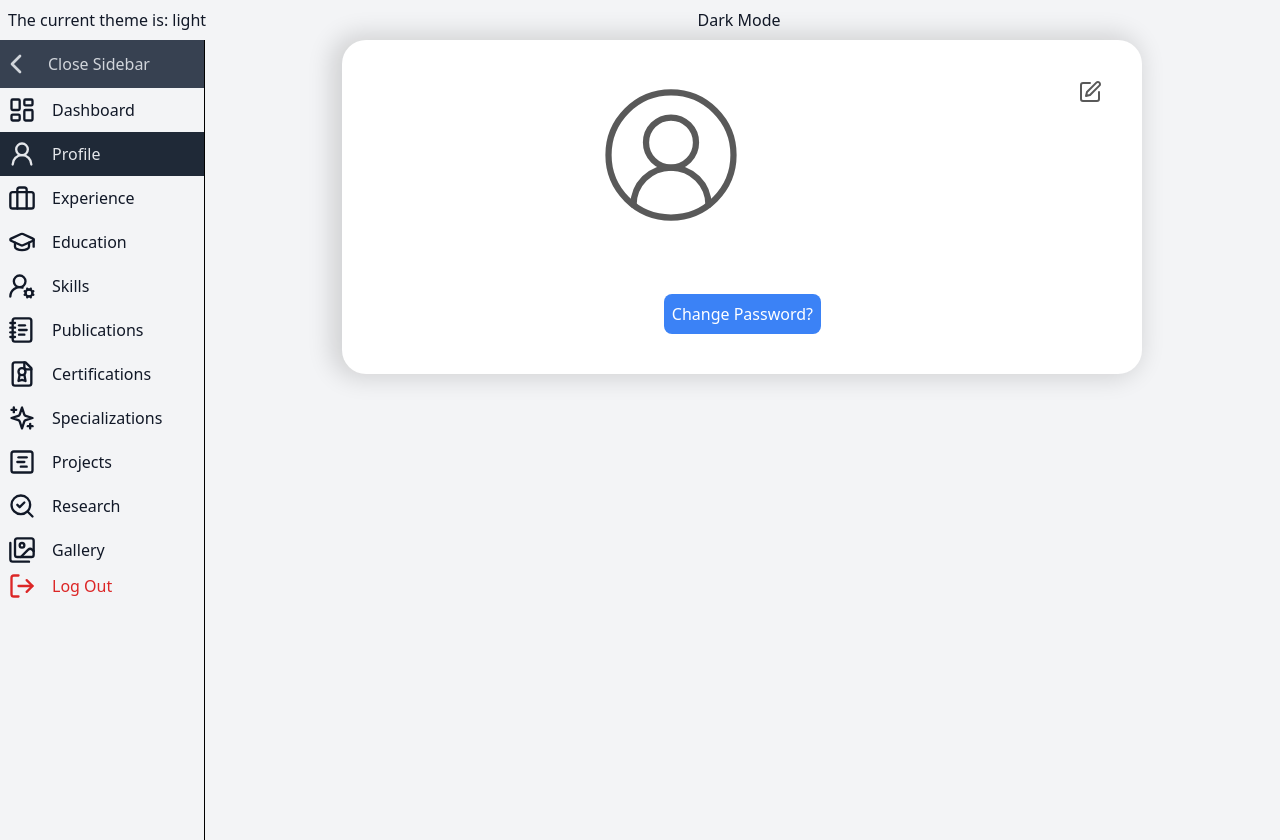
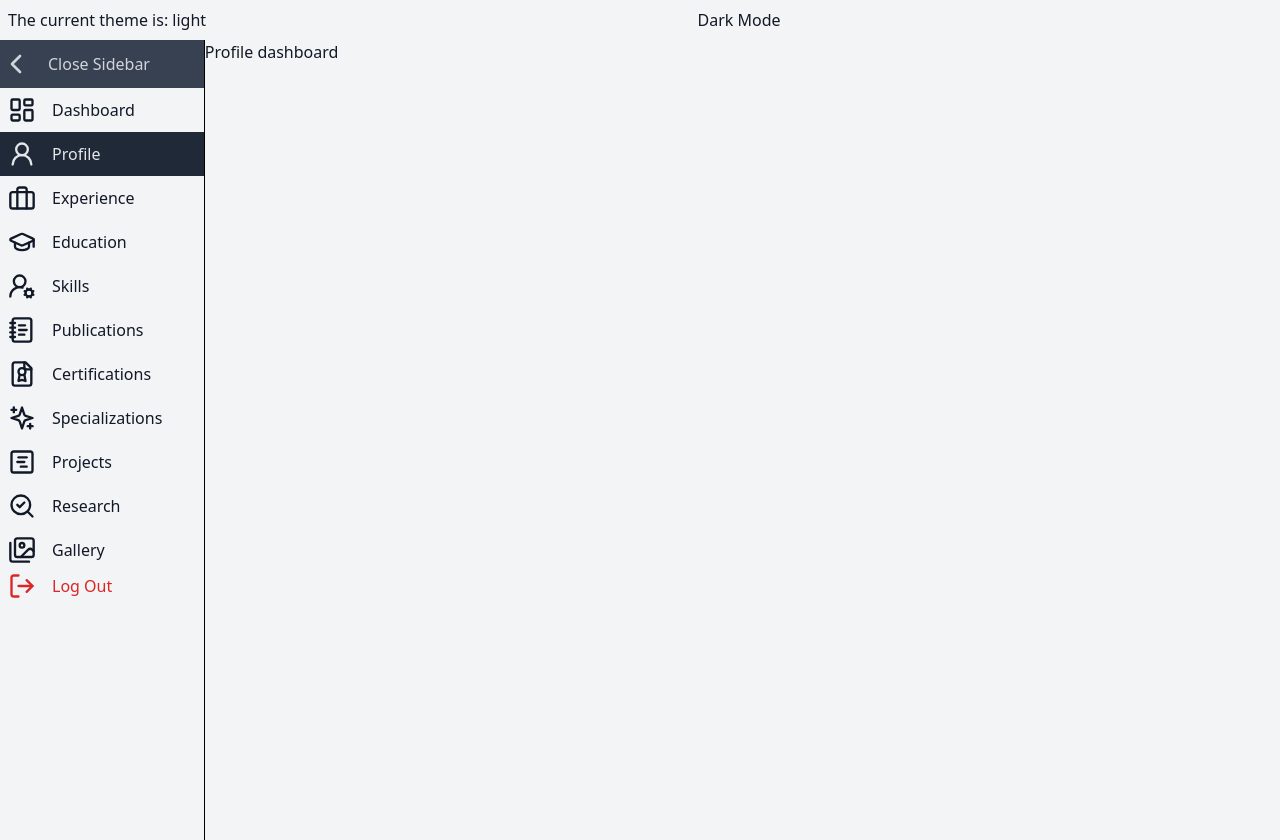
Before and after one commit to just-abdullah-dev/maqbool-khan, a Next.js app: page /admin/pin/dashboard/profile in a window 1280 px wide. Built offline with nearby package versions, Linux system fonts and the light colour scheme.

Commit message:
minor changes

```diff
--- a/src/components/Admin/Dashboard/Profile/Profile.jsx
+++ b/src/components/Admin/Dashboard/Profile/Profile.jsx
@@ -11,6 +11,7 @@ import ChangePassword from "./ChangePassword";
 import { userActions } from "@/store/reducers/userReducer";
 
 function ProfileData() {
+  return <div>Profile dashboard</div>;
   const [isEdit, setIsEdit] = useState(false);
   const { userInfo } = useSelector((state) => state.user);
   const router = useRouter();
```
